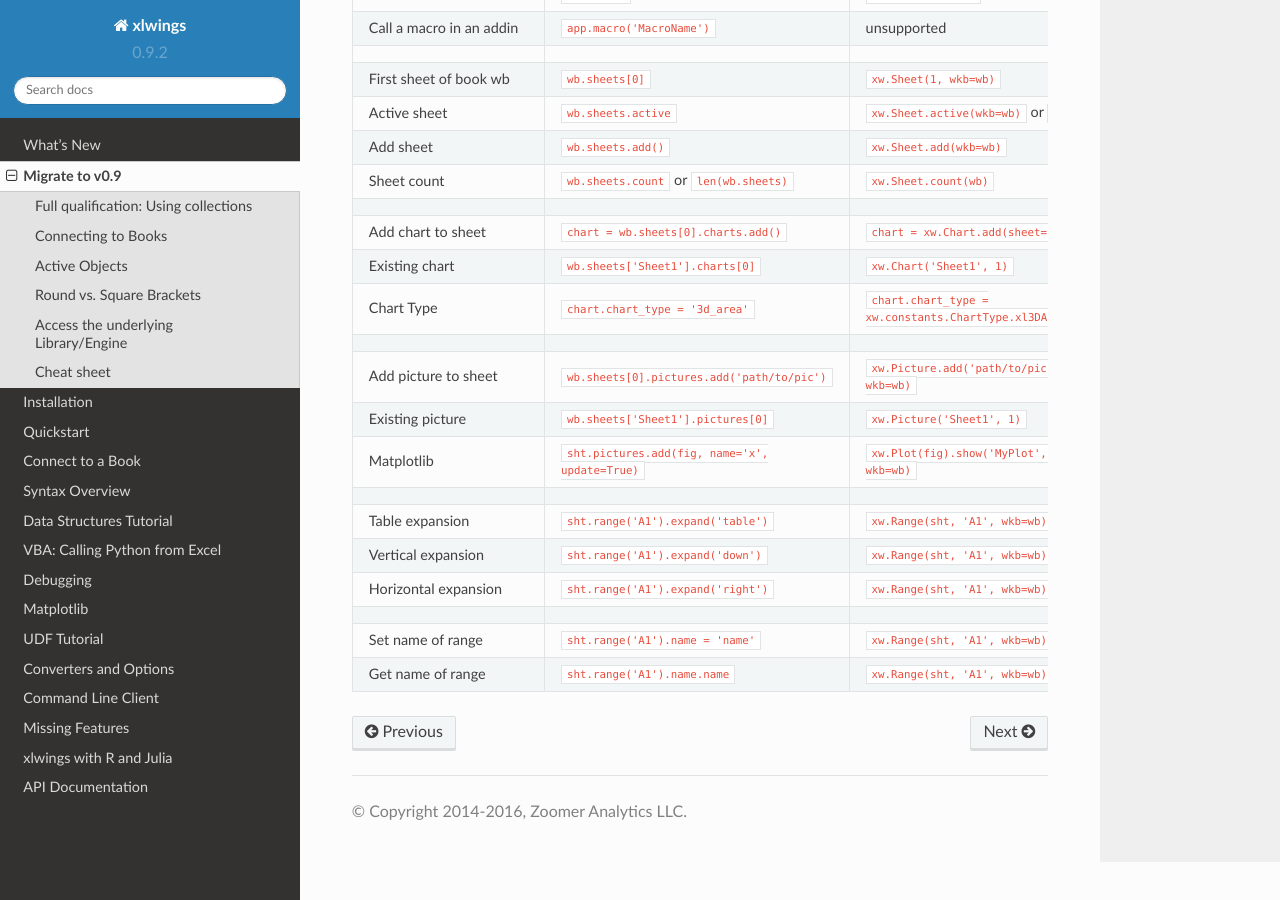
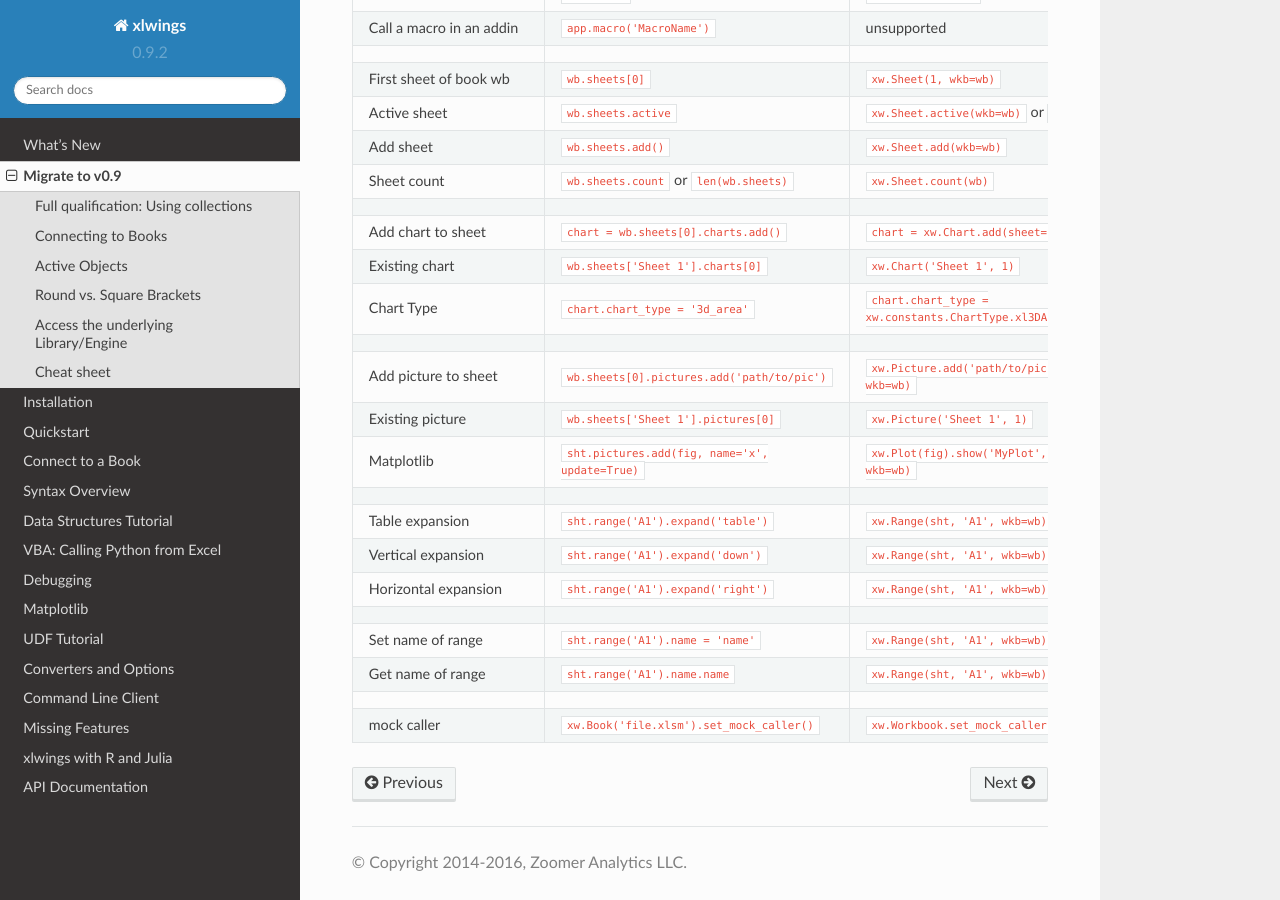
Before and after one commit to xlwings/xlwings, a Sphinx documentation site: the page built from docs/migrate_to_0.9.rst, in a window 1280 px wide and 900 px high, scrolled down 2108 px. Built offline with Sphinx 7.4.7 and the Read the Docs theme 2.0.0, drawn with Linux system fonts in a browser that asks for light colours.

Commit message:
updated set_mock_caller docs, closes #543

```diff
--- a/docs/debugging.rst
+++ b/docs/debugging.rst
@@ -35,8 +35,7 @@ Consider the following sample code of your Python source code ``my_module.py``:
 
     if __name__ == '__main__':
         # Expects the Excel file next to this source file, adjust accordingly.
-        path = os.path.abspath(os.path.join(os.path.dirname(__file__), 'myfile.xlsm'))
-        xw.Book(path).set_mock_caller()
+        xw.Book('myfile.xlsxm').set_mock_caller()
         my_macro()
 
 
--- a/docs/migrate_to_0.9.rst
+++ b/docs/migrate_to_0.9.rst
@@ -119,7 +119,7 @@ Note that ``sht`` stands for a sheet object, like e.g. (in 0.9.0 syntax): ``sht
 +----------------------------+--------------------------------------------------+--------------------------------------------------------------------+
 | Add chart to sheet         | ``chart = wb.sheets[0].charts.add()``            | ``chart = xw.Chart.add(sheet=1, wkb=wb)``                          |
 +----------------------------+--------------------------------------------------+--------------------------------------------------------------------+
-| Existing chart             | ``wb.sheets['Sheet1'].charts[0]``                | ``xw.Chart('Sheet1', 1)``                                          |
+| Existing chart             | ``wb.sheets['Sheet 1'].charts[0]``               | ``xw.Chart('Sheet 1', 1)``                                         |
 +----------------------------+--------------------------------------------------+--------------------------------------------------------------------+
 | Chart Type                 | ``chart.chart_type = '3d_area'``                 | ``chart.chart_type = xw.constants.ChartType.xl3DArea``             |
 +----------------------------+--------------------------------------------------+--------------------------------------------------------------------+
@@ -127,7 +127,7 @@ Note that ``sht`` stands for a sheet object, like e.g. (in 0.9.0 syntax): ``sht
 +----------------------------+--------------------------------------------------+--------------------------------------------------------------------+
 | Add picture to sheet       | ``wb.sheets[0].pictures.add('path/to/pic')``     | ``xw.Picture.add('path/to/pic', sheet=1, wkb=wb)``                 |
 +----------------------------+--------------------------------------------------+--------------------------------------------------------------------+
-| Existing picture           | ``wb.sheets['Sheet1'].pictures[0]``              | ``xw.Picture('Sheet1', 1)``                                        |
+| Existing picture           | ``wb.sheets['Sheet 1'].pictures[0]``             | ``xw.Picture('Sheet 1', 1)``                                       |
 +----------------------------+--------------------------------------------------+--------------------------------------------------------------------+
 | Matplotlib                 | ``sht.pictures.add(fig, name='x', update=True)`` | ``xw.Plot(fig).show('MyPlot', sheet=sht, wkb=wb)``                 |
 +----------------------------+--------------------------------------------------+--------------------------------------------------------------------+
@@ -145,3 +145,7 @@ Note that ``sht`` stands for a sheet object, like e.g. (in 0.9.0 syntax): ``sht
 +----------------------------+--------------------------------------------------+--------------------------------------------------------------------+
 | Get name of range          | ``sht.range('A1').name.name``                    | ``xw.Range(sht, 'A1', wkb=wb).name``                               |
 +----------------------------+--------------------------------------------------+--------------------------------------------------------------------+
+|                            |                                                  |                                                                    |
++----------------------------+--------------------------------------------------+--------------------------------------------------------------------+
+| mock caller                | ``xw.Book('file.xlsm').set_mock_caller()``       | ``xw.Workbook.set_mock_caller('file.xlsm')``                       |
++----------------------------+--------------------------------------------------+--------------------------------------------------------------------+
```
Also changed, not shown: 1 other file.
